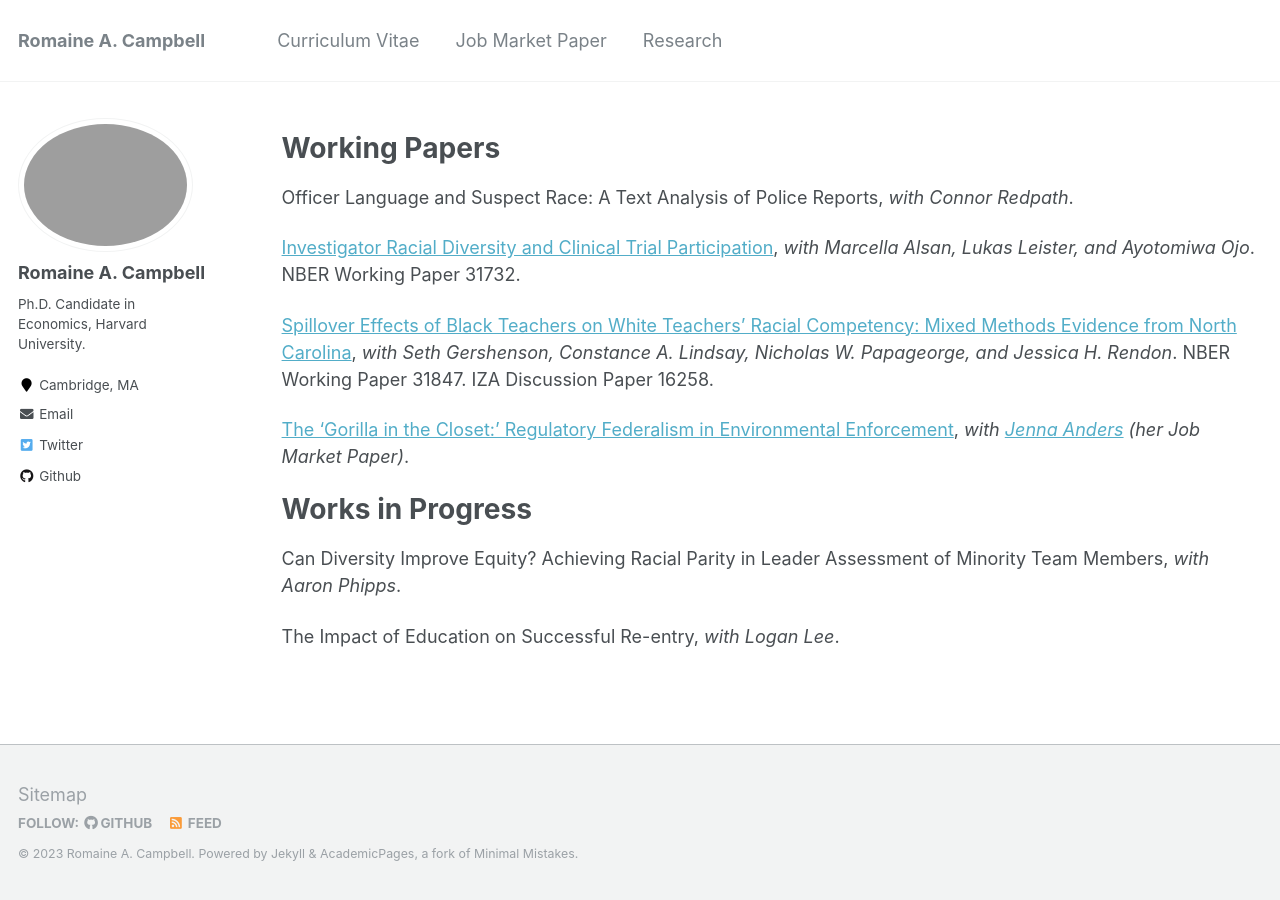
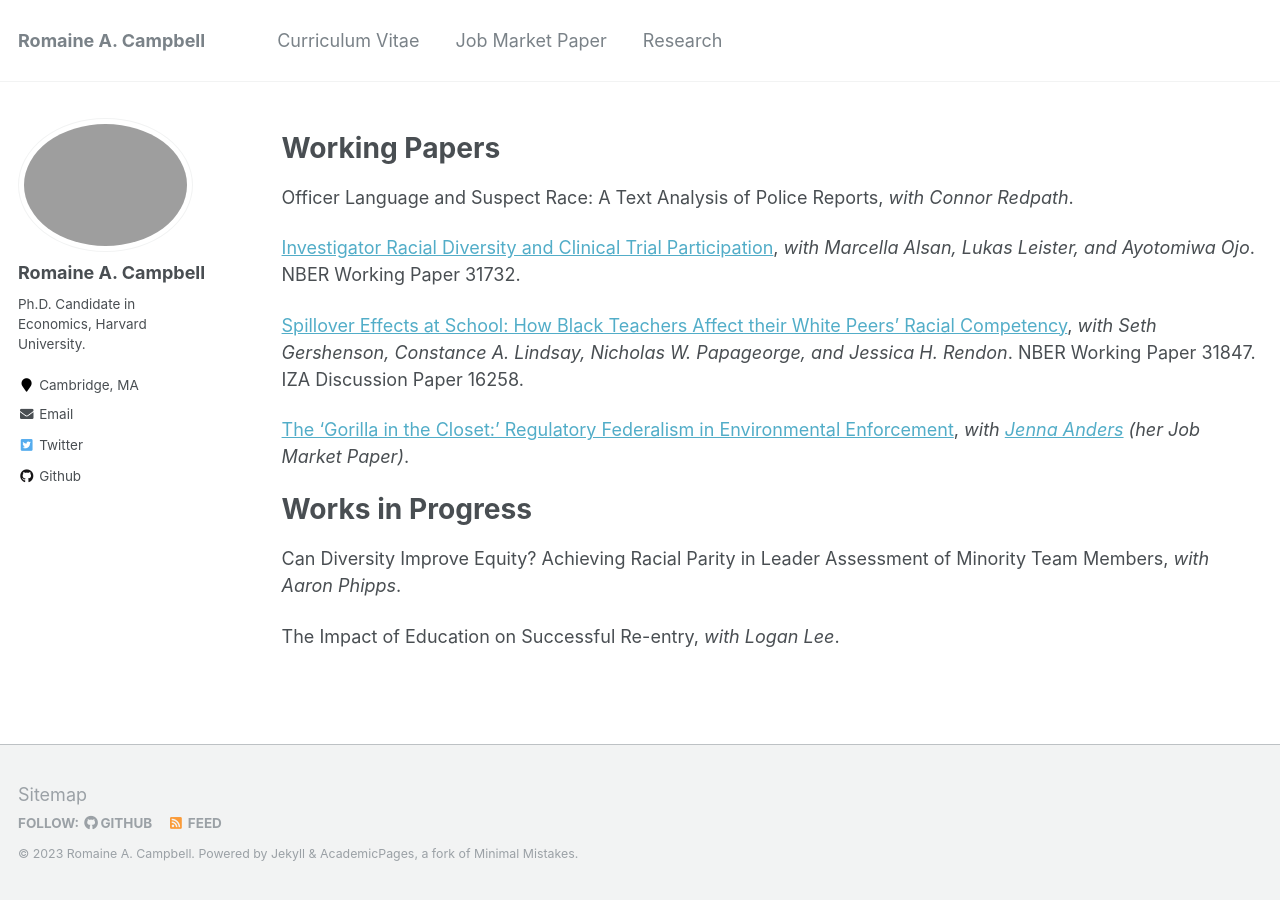
Before and after one commit to romainecampbell/romainecampbell.github.io, a Jekyll site: the page built from _pages/research.md, in a window 1280 px wide. Built offline with Jekyll 4.4.1, drawn with Linux system fonts in a browser that asks for light colours.

Commit message:
Update research.md

```diff
--- a/_pages/research.md
+++ b/_pages/research.md
@@ -12,7 +12,7 @@ Officer Language and Suspect Race: A Text Analysis of Police Reports, *with Conn
 
 [Investigator Racial Diversity and Clinical Trial Participation](https://www.nber.org/papers/w31732), *with Marcella Alsan, Lukas Leister, and Ayotomiwa Ojo*. NBER Working Paper 31732.
 
-[Spillover Effects of Black Teachers on White Teachers’ Racial Competency: Mixed Methods Evidence from North Carolina](https://www.nber.org/papers/w31847), *with Seth Gershenson, Constance A. Lindsay, Nicholas W. Papageorge, and Jessica H. Rendon*. NBER Working Paper 31847. IZA Discussion Paper 16258.
+[Spillover Effects at School: How Black Teachers Affect their White Peers’ Racial Competency](https://www.nber.org/papers/w31847), *with Seth Gershenson, Constance A. Lindsay, Nicholas W. Papageorge, and Jessica H. Rendon*. NBER Working Paper 31847. IZA Discussion Paper 16258.
 
 [The ‘Gorilla in the Closet:’ Regulatory Federalism in Environmental Enforcement](http://jenna-anders.github.io/files/ac_epa.pdf), *with [Jenna Anders](http://www.jennaanders.com/) (her Job Market Paper)*.
 
```
